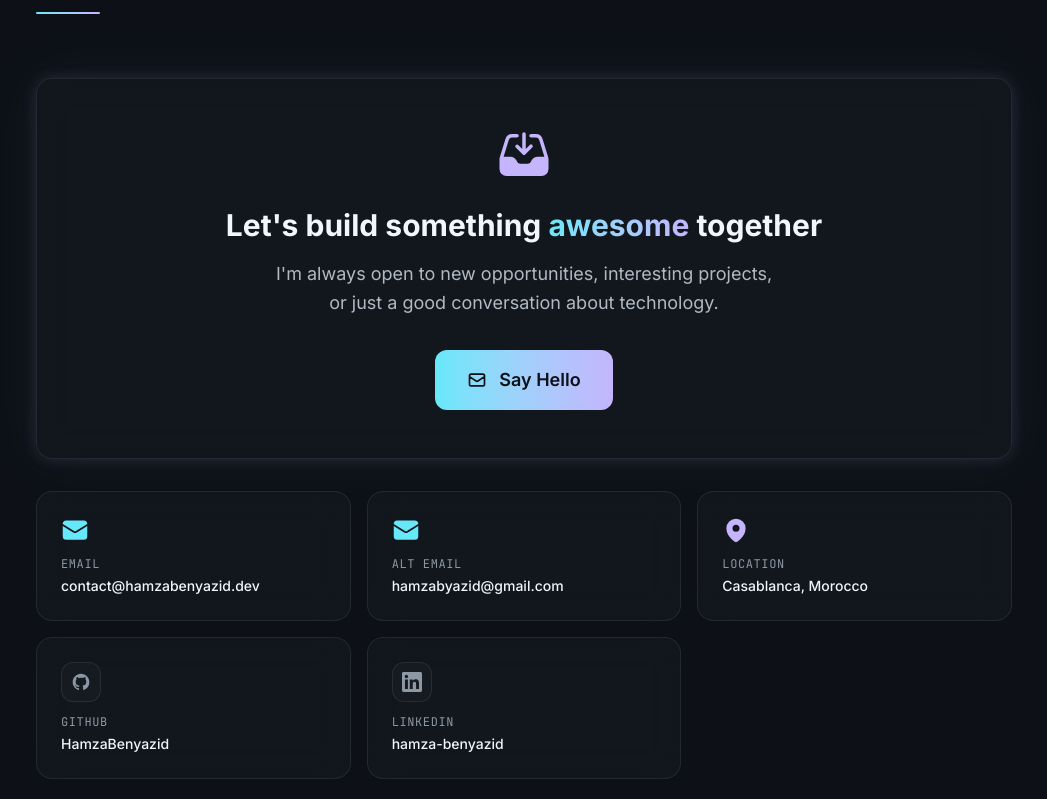
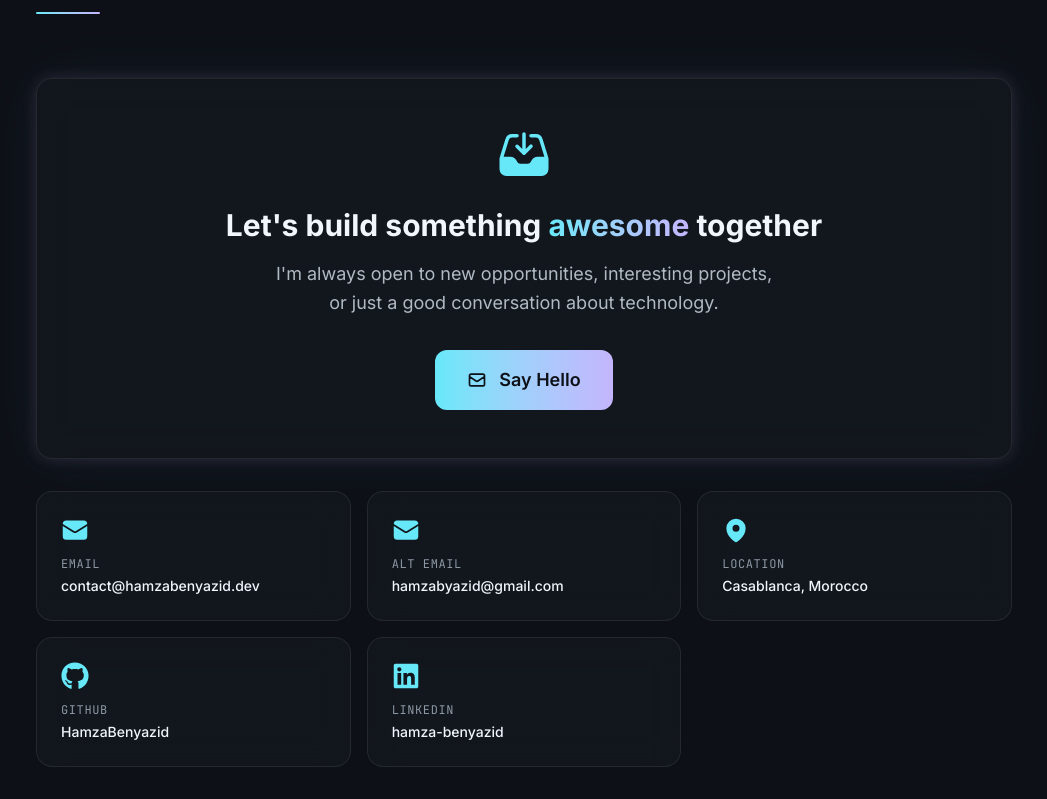
Before and after one commit to HamzaBenyazid/hamzabenyazid.dev, a Next.js app: page / in a window 1280 px wide. Shown: the part 5501-6300 px from the top of the page, without its empty margins (116-1163 px from the left). Built offline with nearby package versions, Linux system fonts and the light colour scheme; no server answers.

Commit message:
fix: refactor social links rendering and update icon usage in Contact component

```diff
--- a/src/components/Contact.tsx
+++ b/src/components/Contact.tsx
@@ -1,8 +1,14 @@
 import profile from "@/data/profile.json";
 import { HiEnvelope, HiInboxArrowDown, HiMapPin } from "react-icons/hi2";
+import { FaGithub, FaLinkedin } from "react-icons/fa6";
 import social from "@/data/social.json";
 import { SocialLink } from "@/types";
-import SocialIcon from "@/components/SocialIcon";
+import { type IconType } from "react-icons";
+
+const SOCIAL_ICONS: Record<string, IconType> = {
+  github: FaGithub,
+  linkedin: FaLinkedin,
+};
 
 const socialLinks = social as SocialLink[];
 
@@ -22,7 +28,7 @@ export default function Contact() {
 
         {/* Big CTA card */}
         <div className="glass rounded-2xl p-8 sm:p-12 gradient-border glow-purple text-center mb-8">
-          <div className="mb-6 flex justify-center text-neon-purple"><HiInboxArrowDown className="w-14 h-14" /></div>
+          <div className="mb-6 flex justify-center text-neon-cyan"><HiInboxArrowDown className="w-14 h-14" /></div>
           <h3 className="text-2xl sm:text-3xl font-bold text-text-primary mb-4">
             Let&apos;s build something{" "}
             <span className="bg-gradient-to-r from-neon-cyan to-neon-purple bg-clip-text text-transparent">
@@ -90,7 +96,7 @@ export default function Contact() {
 
           {/* Location card */}
           <div className="glass rounded-2xl p-6 gradient-border">
-            <div className="mb-3 text-neon-purple"><HiMapPin className="w-7 h-7" /></div>
+            <div className="mb-3 text-neon-cyan"><HiMapPin className="w-7 h-7" /></div>
             <div className="font-mono text-xs text-text-muted mb-1 uppercase tracking-wider">
               Location
             </div>
@@ -100,7 +106,9 @@ export default function Contact() {
           </div>
 
           {/* Social links */}
-          {socialLinks.map((link) => (
+          {socialLinks.map((link) => {
+            const Icon = SOCIAL_ICONS[link.icon];
+            return (
               <a
                 key={link.platform}
                 href={link.url}
@@ -108,8 +116,8 @@ export default function Contact() {
                 rel="noopener noreferrer"
                 className="glass rounded-2xl p-6 gradient-border group hover:glow-cyan transition-all"
               >
-              <div className="w-10 h-10 rounded-xl bg-surface-raised border border-border-subtle flex items-center justify-center text-text-muted group-hover:text-neon-cyan group-hover:border-neon-cyan/20 transition-all mb-3">
-                <SocialIcon icon={link.icon} />
+                <div className="mb-3 text-neon-cyan">
+                  {Icon && <Icon className="w-7 h-7" />}
                 </div>
                 <div className="font-mono text-xs text-text-muted mb-1 uppercase tracking-wider">
                   {link.platform}
@@ -118,7 +126,8 @@ export default function Contact() {
                   {link.username}
                 </div>
               </a>
-          ))}
+            );
+          })}
         </div>
       </div>
     </section>
```
Lines whose indentation alone changed are shown as unchanged.
